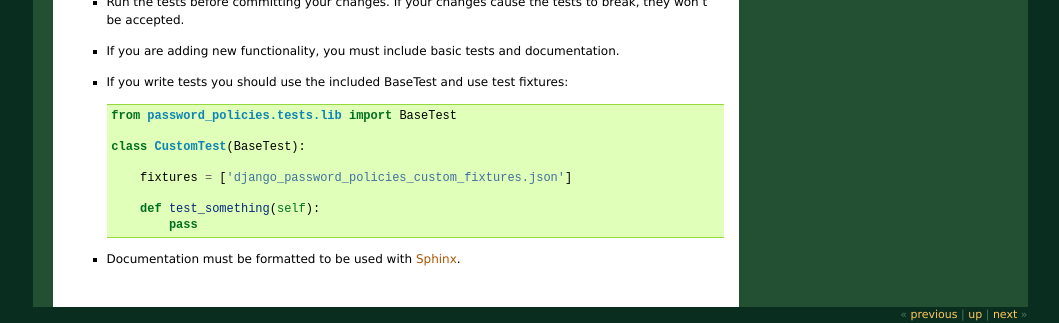
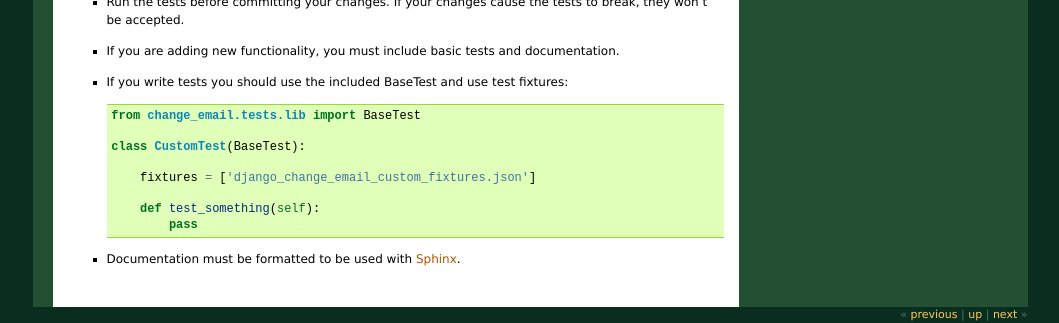
Before and after one commit to tarak/django-change-email, a Sphinx documentation site: the page built from docs/topics/contributing.rst, in a window 1280 px wide. Shown: the part 341-664 px from the top of the page, without its empty margins (110-1169 px from the left). Built offline with Sphinx 7.4.7, drawn with Linux system fonts in a browser that asks for light colours.

Commit message:
Added BaseTest in change_email.tests.lib.
Changed get_context_data() in EmailChangeConfirmView.

Updated documentation, fixed typos.

```diff
--- a/README.rst
+++ b/README.rst
@@ -21,8 +21,8 @@
 Documentation
 =============
 
-A detailled documentation is available on the  `GitHub Pages`_.
+A detailled documentation is available on the `the project's GitHub Pages`_.
 
-.. _`GitHub Pages`: http://tarak.github.com/django-change-email
+.. _`the project's GitHub Pages`: http://tarak.github.com/django-change-email
 .. _`Django`: https://www.djangoproject.com/
 .. _`django-easysettings`: https://github.com/SmileyChris/django-easysettings
--- a/docs/api/change_email.views.rst
+++ b/docs/api/change_email.views.rst
@@ -17,7 +17,7 @@
 --------------------------
 
 .. autoclass:: change_email.views.EmailChangeConfirmView
-   :members: object, template_name, token_generator, dispatch, get_context_data, save
+   :members: object, template_name, dispatch, get_context_data, save
    :show-inheritance:
 
 .. view:: EmailChangeCreateView
--- a/docs/index.rst
+++ b/docs/index.rst
@@ -3,6 +3,9 @@
 ========================================
  django-change-email documentation index
 ========================================
+
+``django-change-email`` is a `Django`_ application that allows users to change
+their email address.
 
 A detailled overview of the features and workflow of this application, along
 with instructions on how to install and set it up can be found here:
--- a/docs/topics/contributing.rst
+++ b/docs/topics/contributing.rst
@@ -22,11 +22,11 @@
 * If you write tests you should use the included BaseTest and use test
   fixtures::
 
-    from password_policies.tests.lib import BaseTest
+    from change_email.tests.lib import BaseTest
 
     class CustomTest(BaseTest):
 
-        fixtures = ['django_password_policies_custom_fixtures.json']
+        fixtures = ['django_change_email_custom_fixtures.json']
 
         def test_something(self):
             pass
```
Also changed, not shown: other parts of docs/index.rst (+2 -0 lines), 2 other files.
